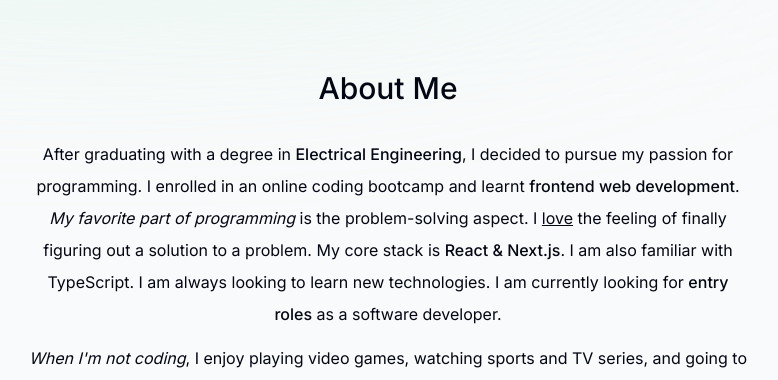
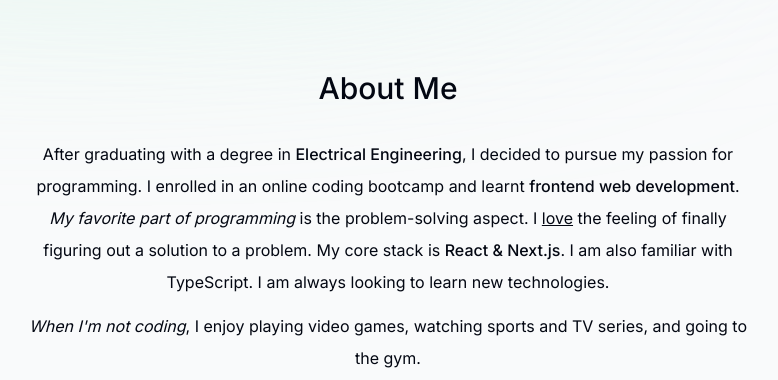
Before and after one commit to david2tosin/portfolio, a Next.js app: page / in a window 1280 px wide. Shown: the part 700-1080 px from the top of the page, without its empty margins (252-1030 px from the left). Built offline with nearby package versions, Linux system fonts and the light colour scheme; no server answers.

Commit message:
about section change

```diff
--- a/app/components/About.tsx
+++ b/app/components/About.tsx
@@ -29,9 +29,6 @@ const About = () => {
         feeling of finally figuring out a solution to a problem. My core stack
         is <span className="font-medium">React & Next.js</span>. I am also
         familiar with TypeScript. I am always looking to learn new technologies.
-        I am currently looking for{" "}
-        <span className="font-medium">entry roles</span> as a software
-        developer.
       </p>
 
       <p>
```
